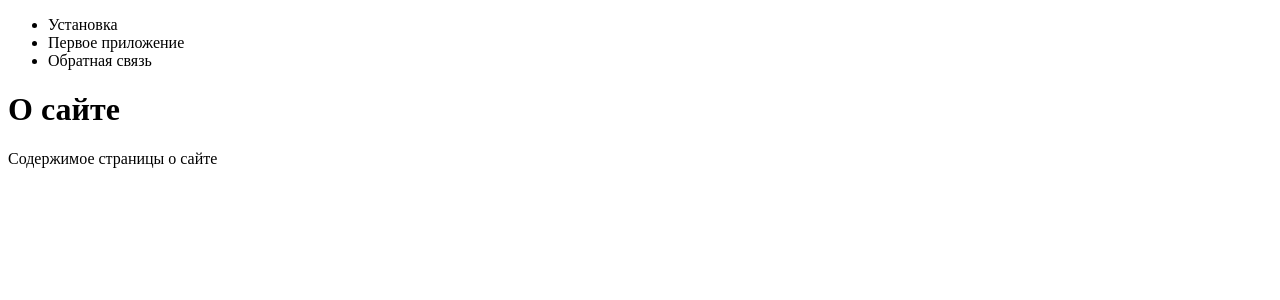
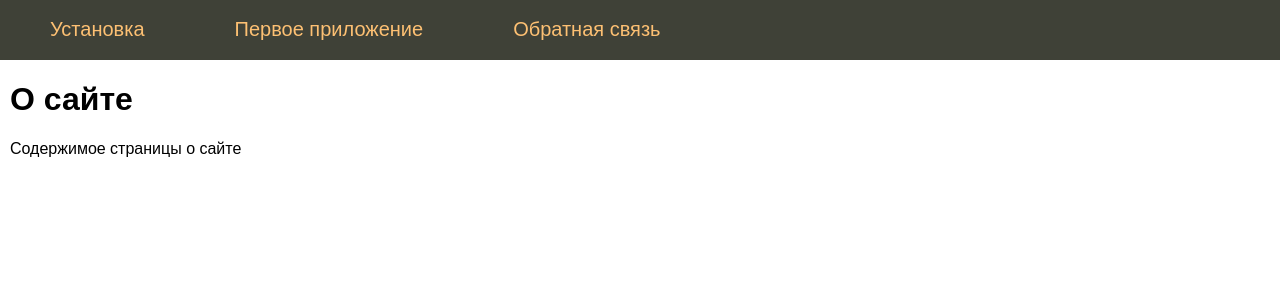
Before and after one commit to EvhenSorokolit/Flask, a Flask app: page /about in a window 1280 px wide. Shown: the top 300 px of the page. Run offline with Flask 2, Linux system fonts and the light colour scheme.

Commit message:
static resources css js etc

```diff
--- a/main.py
+++ b/main.py
@@ -1,7 +1,9 @@
 from flask import Flask, render_template,url_for
 
 app = Flask(__name__)
-menu = ["Установка","Первое приложение","Обратная связь"]
+menu = [{"name": "Установка","url": "install-flask"},
+        {"name": "Первое приложение", "url": "first-app"},
+        {"name": "Обратная связь", "url": "content"}]
 @app.route("/index")
 @app.route("/")
 def index():
@@ -19,10 +21,10 @@ def profile(username):
     return f"Пользователь: {username}"
 
 
-with app.test_request_context():
-    print(url_for('index'))
-    print(url_for('about'))
-    print(url_for('profile', username="test"))
+# with app.test_request_context():
+#     print(url_for('index'))
+#     print(url_for('about'))
+#     print(url_for('profile', username="test"))
 
-# if __name__ == "__main__":
-#     app.run(debug=True)
+if __name__ == "__main__":
+    app.run(debug=True)
--- /dev/null
+++ b/static/css/styles.css
@@ -0,0 +1,74 @@
+
+
+html, body {
+	font-family: 'Arial';
+	margin: 0;
+	padding: 0;
+	height: 100%;
+	width: 100%;
+}
+
+a {
+	color: #0059b2;
+	text-decoration: none;
+}
+a:hover {
+	color: #CC0000;
+	text-decoration: underline;
+}
+
+.clear {clear: both;}
+
+ul.mainmenu {
+	list-style: none;
+	background: #3F4137;
+	height: 60px;
+	margin: 0;
+	padding: 0;
+	color: #fdc073;
+	font-size: 20px;
+	overflow: hidden;
+}
+ul.mainmenu li {
+	float: left;
+	margin: 18px 40px 0 50px;
+}
+ul.mainmenu li.last {float: right;}
+
+ul.mainmenu li a {
+	color: #fdc073;
+	text-decoration: none;
+}
+ul.mainmenu li a:hover {
+	color: #FDA83D;
+}
+
+div.content {
+	margin: 10px;
+}
+
+.form-contact label {
+	display: inline-block;
+	min-width: 80px;
+}
+.form-contact p {margin: 10px 0 10px 0;}
+.form-contact input[type=submit], textarea {
+	font-size: 16px;
+}
+
+.form-contact .invalid {
+	background: #FF9898;
+}
+.form-contact .invalid-feedback {
+	color: #CC0000;
+}
+
+.flash {padding: 10px;}
+.flash.success {
+	border: 1px solid #21DB56;
+	background: #AEFFC5;
+}
+.flash.error {
+	border: 1px solid #FF4343;
+	background: #FF9C9C;
+}
--- a/templates/base.html
+++ b/templates/base.html
@@ -1,6 +1,7 @@
 <!DOCTYPE html>
 <html lang="en">
 <head>
+    <link type="text/css" href="{{url_for('static',filename='css/styles.css')}}" rel="stylesheet"/>
     <meta charset="UTF-8">
   {% block title -%}
     {% if title %}
@@ -13,18 +14,20 @@
 <body>
 {% block content -%}
         {%- block mainmenu -%}
-<ul>
+<ul class="mainmenu" >
         {% for m in menu %}
-<li>{{m}}</li>
+    <li><a href="{{m.url}}">{{m.name}}</a></li>
         {% endfor %}
+ </ul>
         {% endblock mainmenu -%}
-</ul>
-
+<div class="clear"></div>
+<div class="content">
         {% if title -%}
 <h1> {{ title }}</h1>
         {% else -%}
 <h1>ПРО Flask </h1>
         {% endif %}
 {% endblock content -%}
+    </div>
 </body>
 </html>
```
